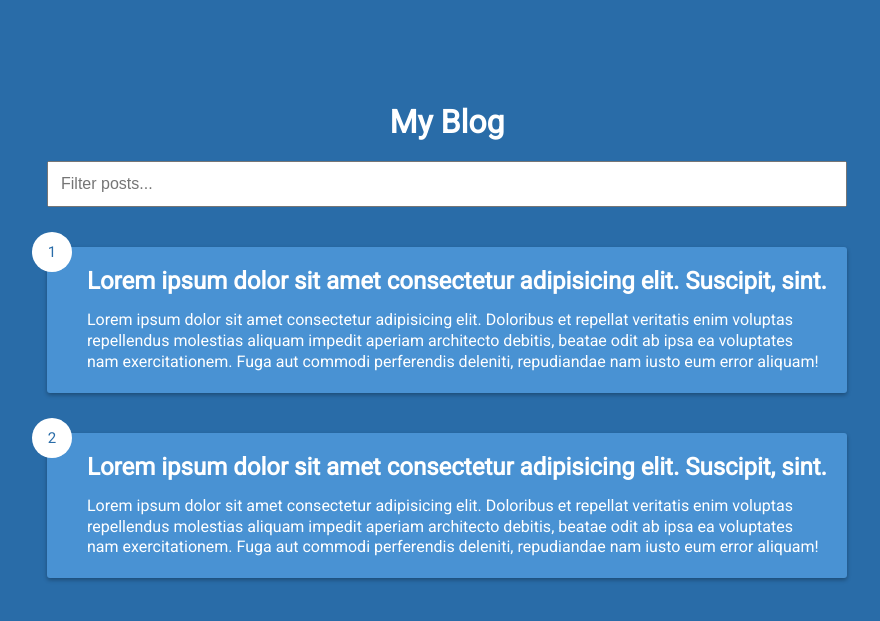
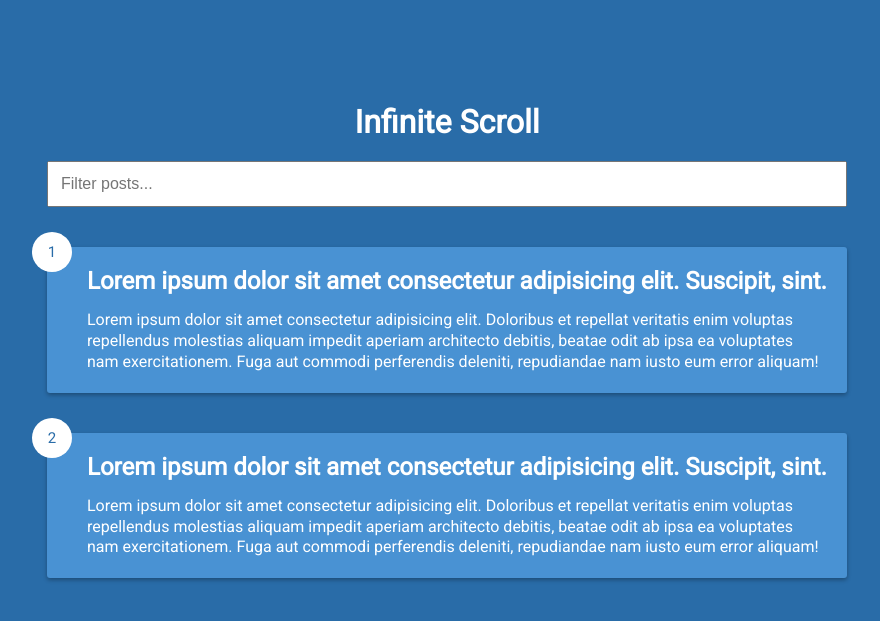
Before and after one commit to azhu159/vanilla_JS, a plain HTML site: page infinite-scroll/index.html in a window 1280 px wide. Shown: the whole page, without its empty margins (193-1073 px from the left). Drawn offline with Linux system fonts and the light colour scheme; no server answers.

Commit message:
change name of infinite-scroll

```diff
--- a/infinite-scroll/index.html
+++ b/infinite-scroll/index.html
@@ -8,7 +8,7 @@
     <title>Infinite Scroll</title>
 </head>
 <body>
-    <h1>My Blog</h1>
+    <h1>Infinite Scroll</h1>
 
     <div class="filter-container">
         <input
```
